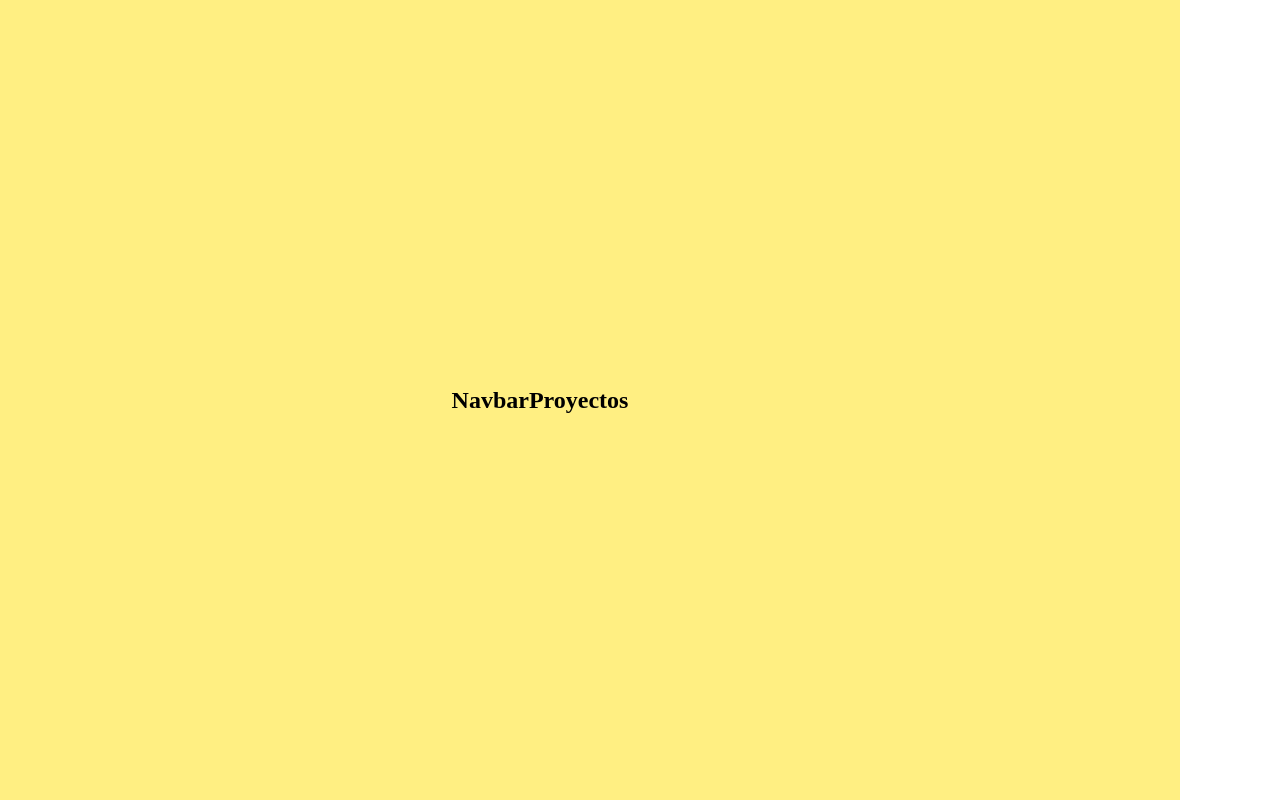
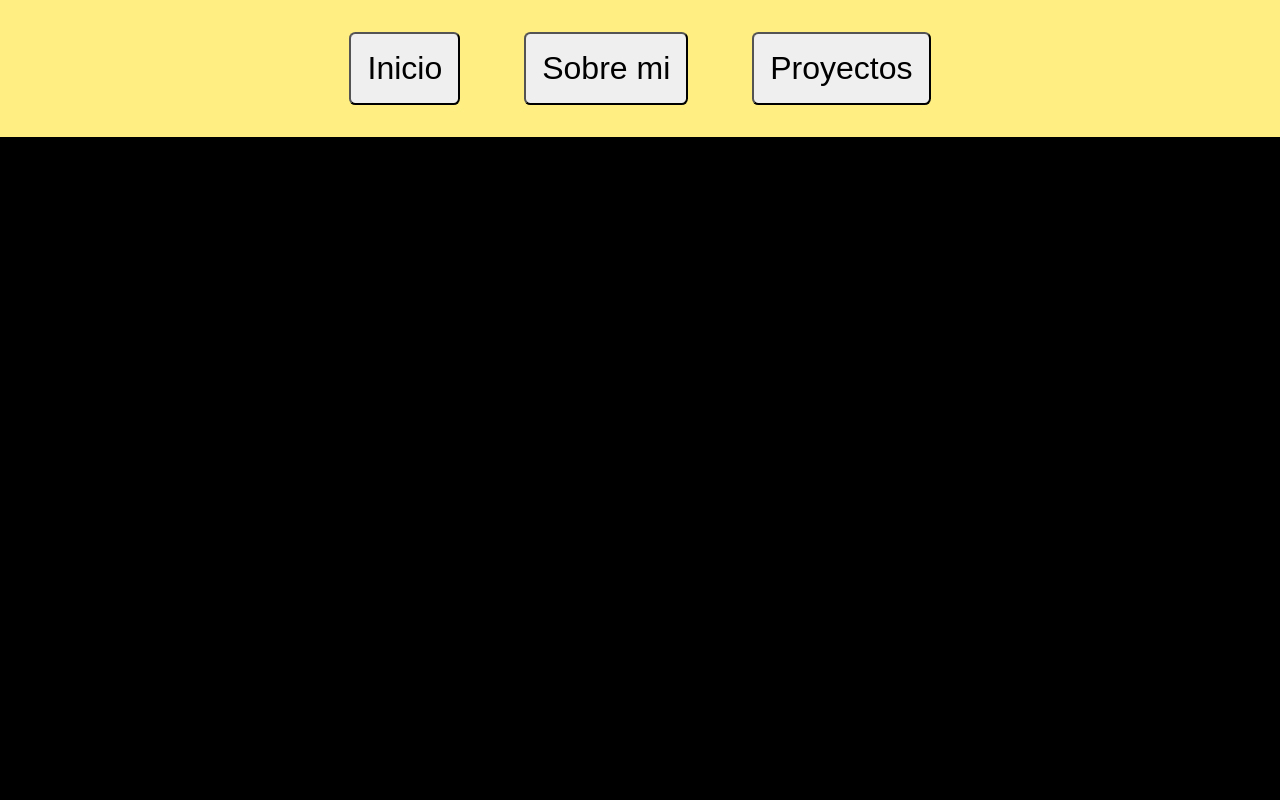
Before and after one commit to fedengarcia/federicoportfolio, a React (Create React App) app: page /Proyects in a window 1280 px wide. Built offline with nearby package versions, Linux system fonts and the light colour scheme.

Commit message:
Animations and routes

```diff
--- a/src/componentes/AboutMe.js
+++ b/src/componentes/AboutMe.js
@@ -1,17 +1,16 @@
 import React from 'react';
 import Navbar from './Navbar';
 import { motion } from 'framer-motion';
-
+import TitlePage from './TitlePage';
 const AboutMe = () => {
 
 
     return (
-        <div className='aboutme-root'>
+        <div className='root'>
+            <Navbar/>
+            <div className="description-container animate__animated animate__bounceInUp">
+                <TitlePage title={"Sobre mi"}/>
 
-            <div className="description-container animate__animated animate__bounceInUp">
-                <div>
-                    <h2>Sobre mi</h2>
-                </div>
                 <h2>Federico Nicolas Garcia</h2>
 
                 <p>Texto Texto personal Texto personal Texto personalTexto personalTexto personalTexto personalTexto personalTexto personalTexto personal
--- a/src/componentes/HomePage.js
+++ b/src/componentes/HomePage.js
@@ -1,12 +1,8 @@
-import React, { useState } from 'react';
+import React from 'react';
 import profilePicture from '../img/fotoperfil.png'
-import { motion } from "framer-motion";
 import { useNavigate } from 'react-router-dom';
 
 const HomePage = () => {
-    const [visible,setVisible] = useState(true);
-    const [invisible,setInvvisible] = useState(false);
-
 
     const navigate = useNavigate()
 
@@ -14,17 +10,13 @@ const HomePage = () => {
         navigate(`/${route}`)
     }
 
-    const handleScreens = () => {
-
-    }
-
     return (
-        <div className='homepage-root'>
+        <div className='root'>
         <div className='home-container animate__animated animate__bounceInUp'>
             <img src={profilePicture} alt='foto de perfil'/>
             <div className='home'>
                 <button onClick={() => handleNav("Aboutme")}>Sobre mi</button>
-                <button onClick={() => handleNav("Proyectos")}>Ver proyectos</button>
+                <button onClick={() => handleNav("Proyects")}>Ver proyectos</button>
                 <button>Descargar CV</button>
             </div>
         </div>
--- a/src/componentes/Navbar.js
+++ b/src/componentes/Navbar.js
@@ -1,9 +1,17 @@
 import React from 'react';
+import { useNavigate } from 'react-router-dom';
+const Navbar = () => {
+    const navigate = useNavigate()
 
-const Navbar = () => {
+    const handleNav = (route) => {
+        navigate(`/${route}`)
+    }
+
     return (
-        <div>
-            <h2>Navbar</h2>
+        <div className='navbar animate__animated animate__bounceInRight'>
+            <button onClick={() => handleNav("")}>Inicio</button>
+            <button onClick={() => handleNav("Aboutme")}>Sobre mi</button>
+            <button onClick={() => handleNav("Proyects")}>Proyectos</button>
         </div>
     );
 }
--- a/src/componentes/Proyects.js
+++ b/src/componentes/Proyects.js
@@ -1,19 +1,16 @@
 import React from 'react';
 import Navbar from './Navbar';
-import { motion } from 'framer-motion';
-
+import TitlePage from './TitlePage';
 
 const Proyects = () => {
     return (
-        <motion.div
-        animate={{  x:-100}}
-        transition={{ duration: 1 }}
-        className="root"
-        >
-            <Navbar/>
-            <h2>Proyectos</h2>
+        <div className='root'>
+        <Navbar/>
+        <div className="proyects-container animate__animated animate__bounceInUp">
+            <TitlePage title={"Proyectos"}/>
 
-        </motion.div>
+        </div>
+</div>
 
     );
 }
--- /dev/null
+++ b/src/componentes/TitlePage.js
@@ -0,0 +1,11 @@
+import React from 'react';
+
+const TitlePage = ({title}) => {
+    return (
+        <div className='title-page-container'>
+            <h2>{title}</h2>
+        </div>
+    );
+}
+
+export default TitlePage;
--- a/src/styles/_imports.scss
+++ b/src/styles/_imports.scss
@@ -2,3 +2,5 @@
 @import './componentes/homepage.scss';
 @import './componentes/proyects.scss';
 @import './componentes/aboutme.scss';
+@import './componentes/titlepage.scss';
+@import './componentes/navbar.scss';
--- a/src/styles/componentes/_aboutme.scss
+++ b/src/styles/componentes/_aboutme.scss
@@ -1,20 +1,10 @@
-.aboutme-root{
+
+.description-container{
+    background-color: green;
     width: 100%;
     height: 100vh;
     display: flex;
-    justify-content: center;
+    justify-content: flex-start;
     align-items: center;
-    background-color: #FFEF82;
-
-
-
-    .description-container{
-        background-color: green;
-        width: 100%;
-        height: 100vh;
-        display: flex;
-        justify-content: center;
-        align-items: center;
-        flex-direction: column;
-    }
+    flex-direction: column;
 }
--- a/src/styles/componentes/_homepage.scss
+++ b/src/styles/componentes/_homepage.scss
@@ -1,11 +1,3 @@
-.homepage-root{
-    height: 100vh;
-    background-color: #FFEF82;
-    display: flex;
-    justify-content: space-evenly;
-    align-items: center;
-    width: 100%;
-
 
 .home-container{
     background-color: #EFD345;
@@ -47,5 +39,3 @@
         }
     }
 }
-
-}
--- /dev/null
+++ b/src/styles/componentes/_navbar.scss
@@ -0,0 +1,15 @@
+.navbar{
+    width: 100%;
+    height: auto;
+    display: flex;
+    justify-content: center;
+    align-items: center;
+
+    button{
+        margin: 1em;
+        font-size: 2em;
+        padding: 0.5em;
+        border-radius: 0.2em;
+        cursor: pointer;
+    }
+}
--- a/src/styles/componentes/_proyects.scss
+++ b/src/styles/componentes/_proyects.scss
@@ -1,4 +1,4 @@
-.proyects-root{
+.proyects-container{
     width: 100%;
     height: 100%;
     background-color: black;
--- /dev/null
+++ b/src/styles/componentes/_titlepage.scss
@@ -0,0 +1,8 @@
+.title-page-container{
+    width: 100%;
+    height: auto;
+    text-align: center;
+    h2{
+        font-size: 5vw;
+    }
+}
--- a/src/styles/style.scss
+++ b/src/styles/style.scss
@@ -13,4 +13,5 @@
     display: flex;
     justify-content: center;
     align-items: center;
+    flex-direction: column;
 }
```
Lines whose indentation alone changed are shown as unchanged.
